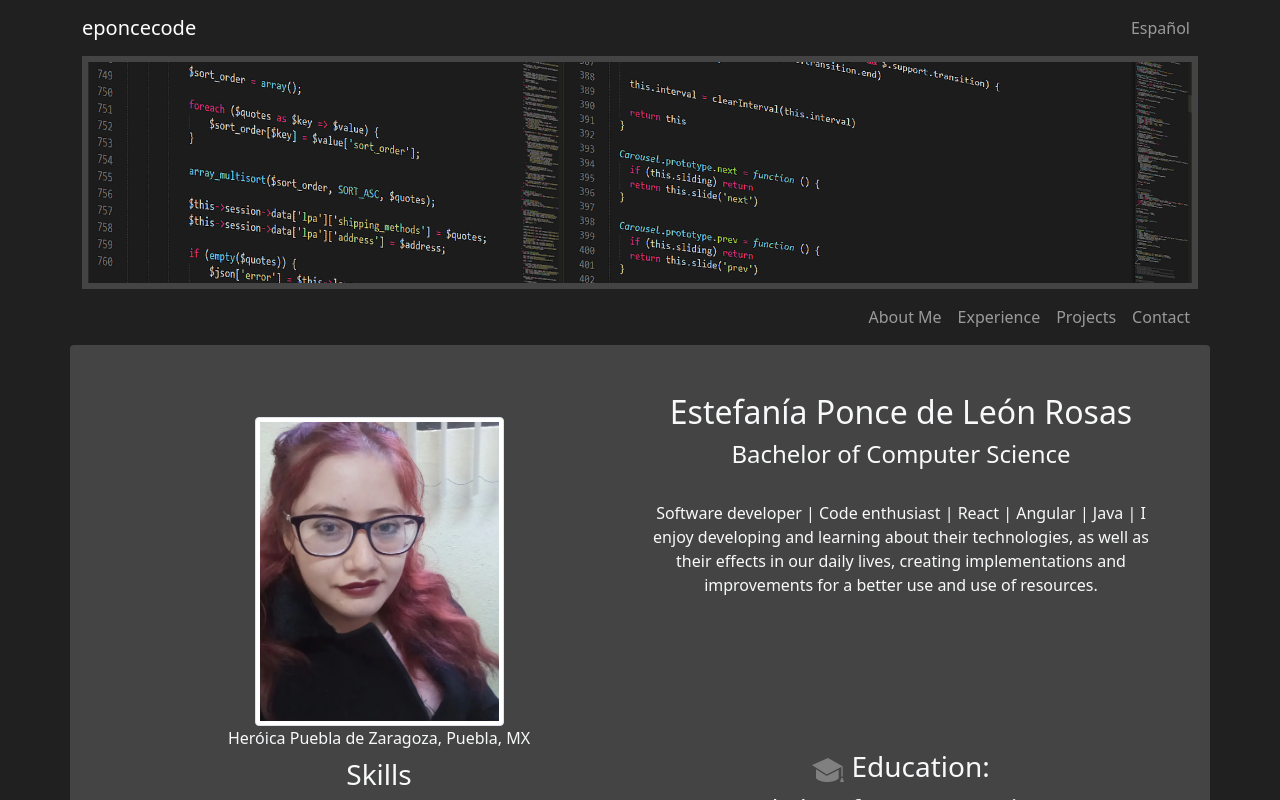
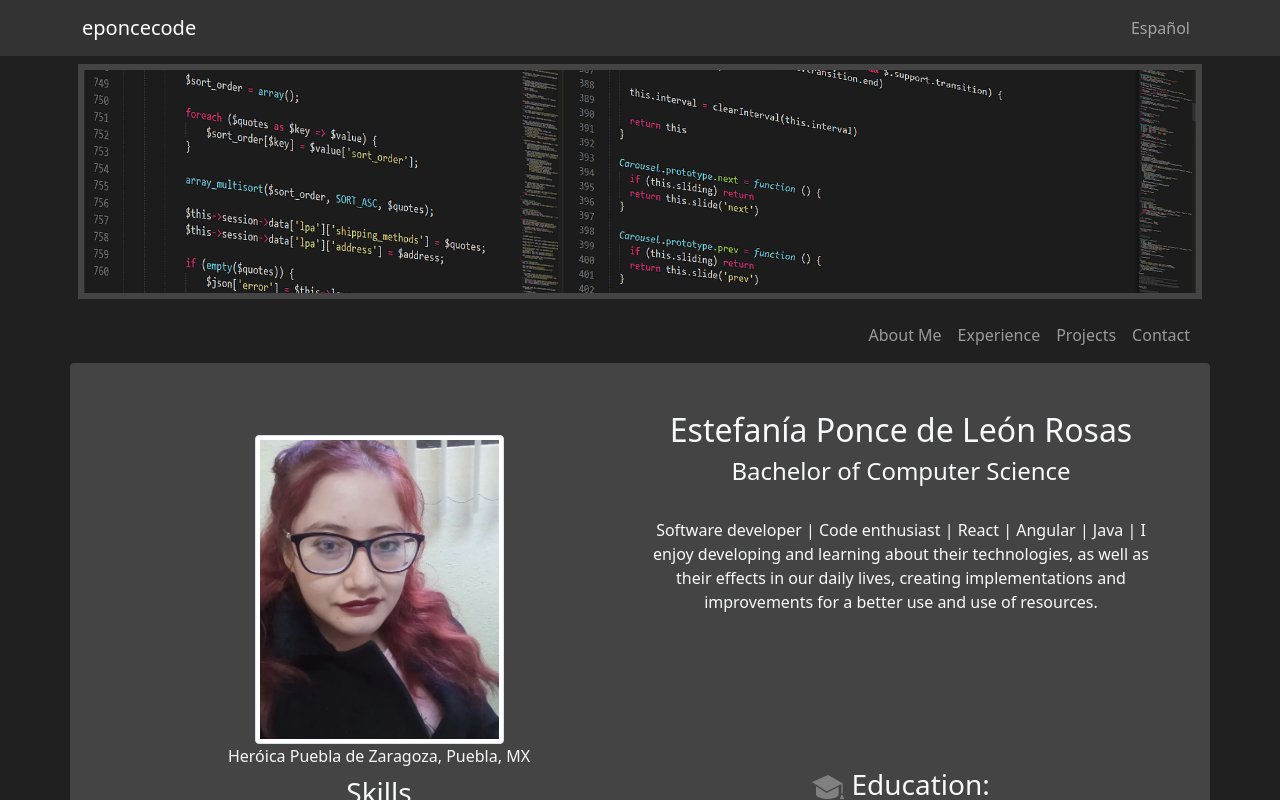
Before and after one commit to eponcecode/eponcecode.github.io, a React (Create React App) app: page /#/projects in a window 1280 px wide. Shown: the top 800 px of the page. Built offline with nearby package versions, Linux system fonts and the light colour scheme.

Commit message:
adjustments

```diff
--- a/src/complementos/Header.jsx
+++ b/src/complementos/Header.jsx
@@ -8,7 +8,7 @@ export default class Header extends React.Component{
     render(){
     return(<>
     <TitleBar dataFromParent = {this.state}/>
-    <Container align='center'>
+    <Container align='center' className='p-2'>
     <Image src="img/header.png" fluid style={{border:'6px solid rgba(68, 68, 68)'}}/>
     </Container>
     {this.state.language==='EN'? <NavbarEN />:<NavbarES />}
--- a/src/complementos/TitleBar.jsx
+++ b/src/complementos/TitleBar.jsx
@@ -9,7 +9,7 @@ export default class TitleBar extends React.Component {
     render() {
         return (
             <>
-                <Navbar bg="transparent" variant="dark" expand="lg">
+                <Navbar variant="dark" expand="lg" style={{background:'rgba(80, 80, 80,0.4)'}}>
                     <Container >
                         <Link className='navbar-brand' to="/">eponcecode</Link>
                         <Nav className="ms-auto">
```
